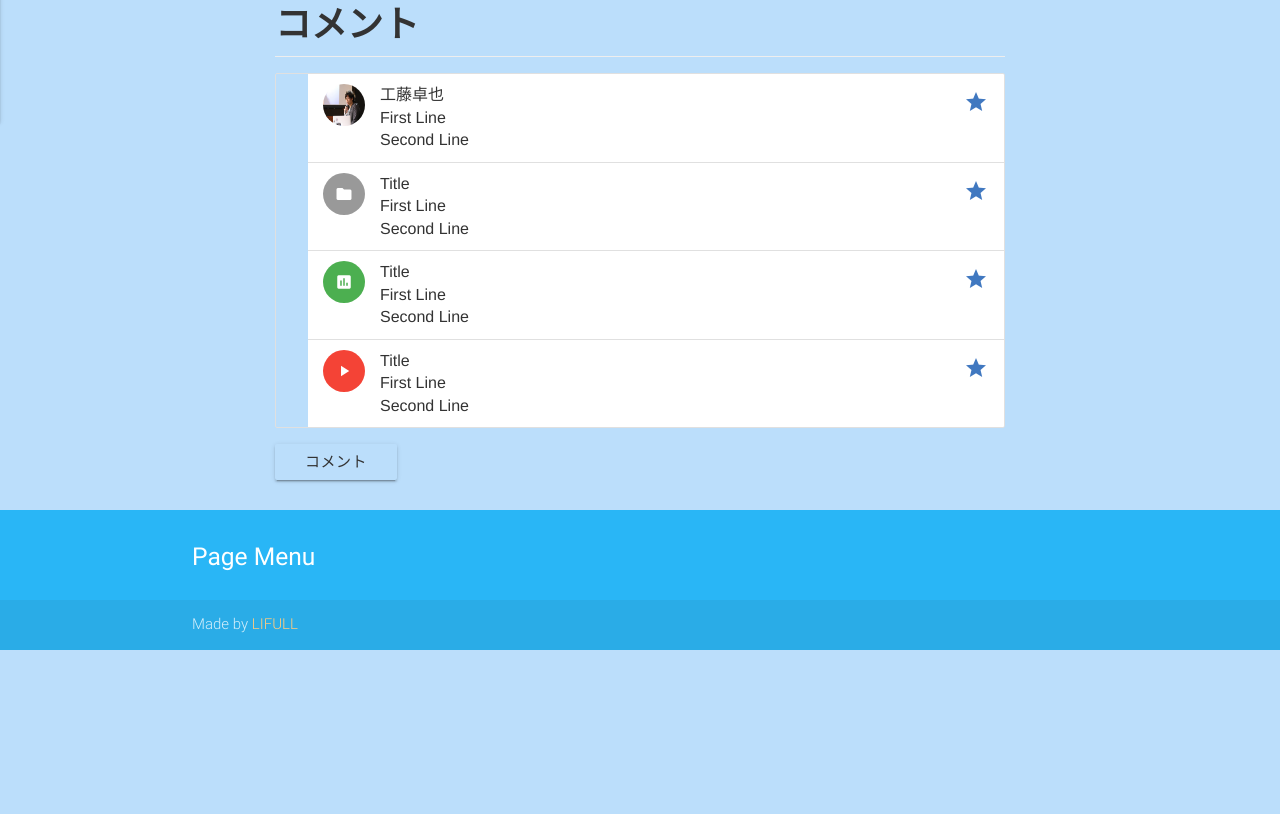
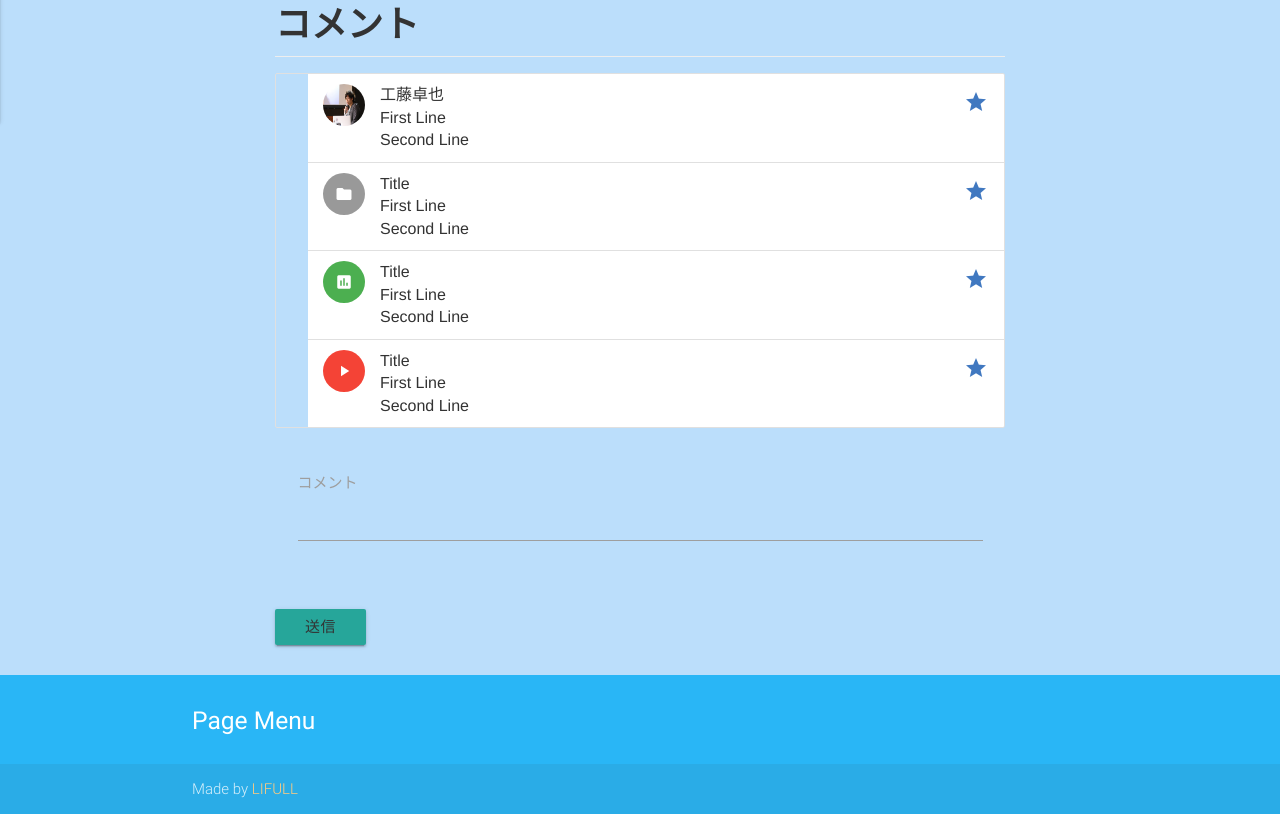
Before and after one commit to kudotakuya/slidemarket, a website: page slide/index.html in a window 1280 px wide. Shown: the part 738-1552 px from the top of the page. Before the commit the page ends 1388 px from the top, so only its background shows below. Drawn offline with nearby package versions, Linux system fonts and the light colour scheme.

Commit message:
テキストフォームを追加

```diff
--- a/public/index.css
+++ b/public/index.css
@@ -17,7 +17,7 @@ body {
   word-wrap: break-word; }
 
 .markdown-body a {
-  background-color: transparent; }
+   }
 
 .markdown-body a:active,
 .markdown-body a:hover {
--- a/slide/index.html
+++ b/slide/index.html
@@ -85,7 +85,18 @@
     </li>
   </ul>
 
-<a class="waves-effect waves-light btn">コメント</a>
+  <div class="row">
+    <form class="col s12">
+      <div class="row">
+        <div class="input-field col s12">
+          <textarea id="textarea1" class="materialize-textarea"></textarea>
+          <label for="textarea1">コメント</label>
+        </div>
+      </div>
+    </form>
+  </div>
+
+<a class="waves-effect waves-light btn">送信</a>
 </article>
 <script async src="../public/index.js"></script>
 </body>
```
